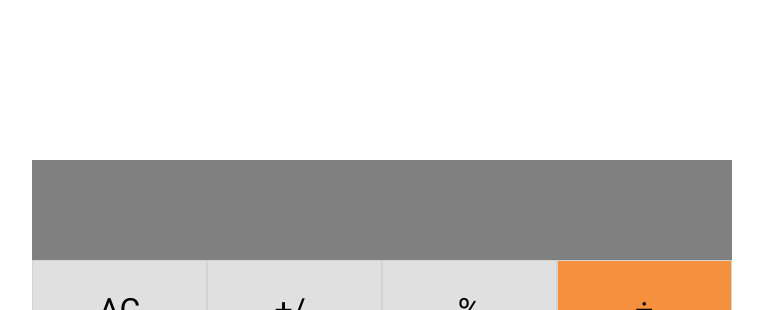
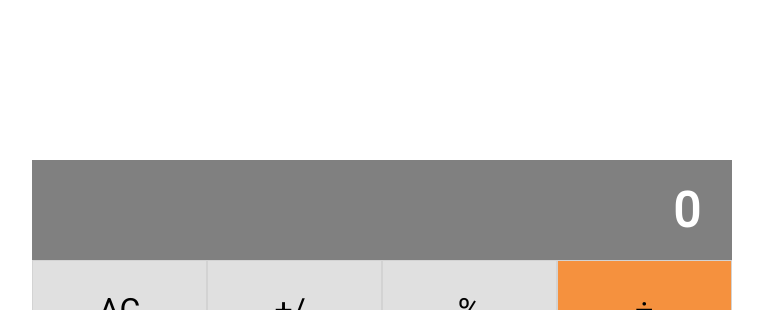
Before and after one commit to santiagorodriguezbermudez/react-calculator, a React (Create React App) app: page / in a window 1280 px wide. Shown: the top 310 px of the page, without its empty margins (258-1021 px from the left). Built offline with nearby package versions, Linux system fonts and the light colour scheme.

Commit message:
Fixed test cases for calculate and operate module

```diff
--- a/src/components/App.jsx
+++ b/src/components/App.jsx
@@ -26,7 +26,7 @@ class App extends React.Component {
 
     return (
       <div className="app">
-        <Display result={next || total} />
+        <Display result={next || total || '0'} />
         <ButtonPanel clickHandler={this.handleClick} />
       </div>
     );
--- a/src/logic/calculate.js
+++ b/src/logic/calculate.js
@@ -18,14 +18,19 @@ const Calculate = ((calculatorObject, buttonName) => {
       total = total ? Operate(total, '1', '+/-') : total;
       next = next ? Operate(next, '1', '+/-') : next;
       break;
-    case /[x,+,÷,\-,%]/.test(buttonName) && buttonName:
-      if (operation) {
+    case /[x,+,÷,-]/.test(buttonName) && buttonName:
+      if (operation && next) {
         total = Operate(total, next, operation) === 'undefined' ? 'Error: Div by 0' : Operate(total, next, operation);
         next = null;
         operation = buttonName;
       } else {
         operation = buttonName;
       }
+      break;
+    case '%':
+      operation = buttonName;
+      total = Operate(total, '0', operation) === 'undefined' ? 'Error: Div by 0' : Operate(total, '0', operation);
+      next = null;
       break;
     case '.':
       if (operation) {
@@ -36,7 +41,7 @@ const Calculate = ((calculatorObject, buttonName) => {
       break;
     case '=':
       if (operation && next) {
-        total = total ? Operate(total, next, operation) : total;
+        total = Operate(total, next, operation) === 'undefined' ? 'Error: Div by 0' : Operate(total, next, operation);
         next = null;
         operation = null;
       }
@@ -46,7 +51,7 @@ const Calculate = ((calculatorObject, buttonName) => {
       if (operation) {
         next = next ? next + buttonName : buttonName;
       } else {
-        total = total ? total + buttonName : buttonName;
+        total = (total !== 'Error: Div by 0' && total) ? total + buttonName : buttonName;
       }
   }
 
--- a/src/logic/operate.js
+++ b/src/logic/operate.js
@@ -16,10 +16,10 @@ const Operate = ((numberOne, numberTwo, operation) => {
       result = bigOne.mul(bigTwo);
       break;
     case '÷':
-      result = bigTwo === '0' ? 'undefined' : bigOne.div(bigTwo);
+      result = bigTwo.toString() === '0' ? 'undefined' : bigOne.div(bigTwo);
       break;
     case '%':
-      result = bigOne.mul(bigTwo).div(100);
+      result = bigOne.div(100);
       break;
     case '+/-':
       result = bigOne.mul(-1);
@@ -28,8 +28,8 @@ const Operate = ((numberOne, numberTwo, operation) => {
       result = 'undefined';
   }
 
-  result = result === 'undefined' ? result : result.toString();
-  return result;
+  // result = result === 'undefined' ? result : result.toString();
+  return result.toString();
 });
 
 export default Operate;
```
